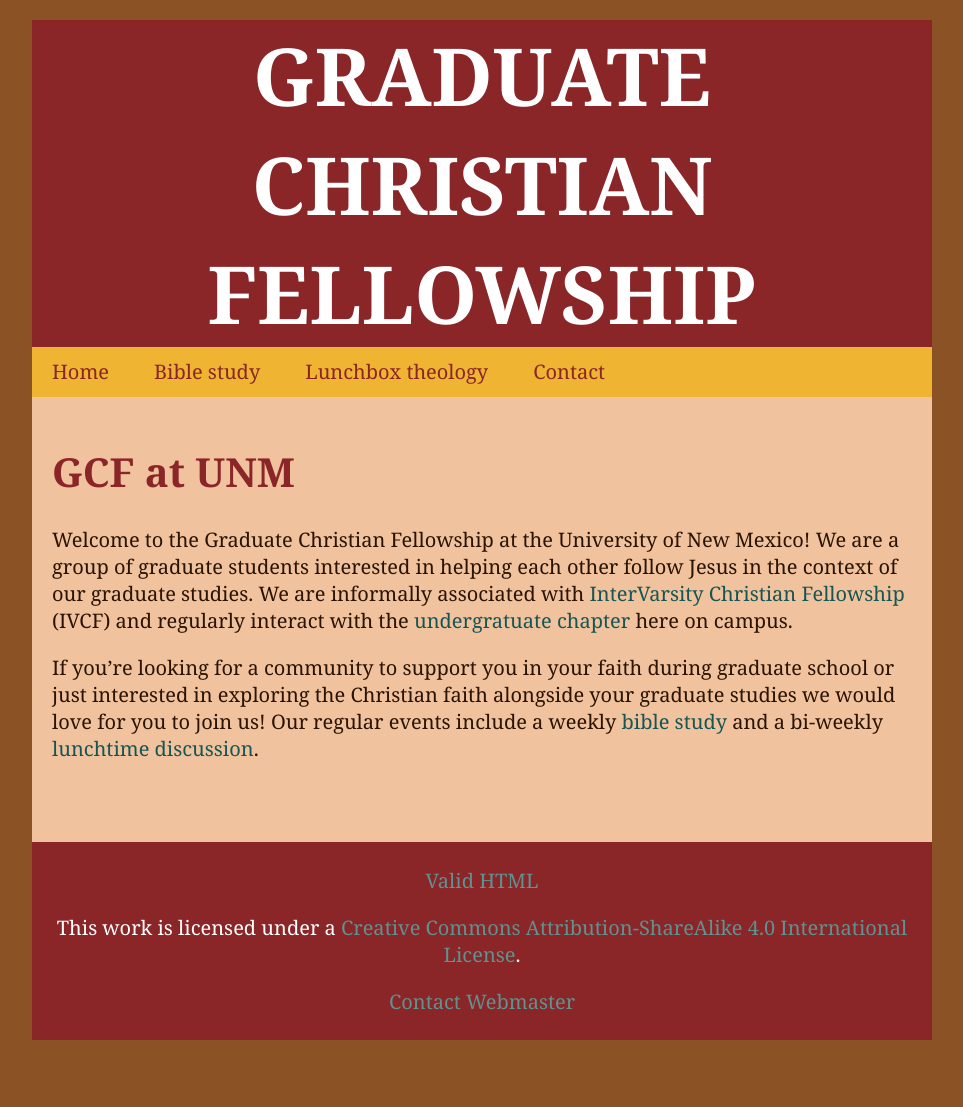
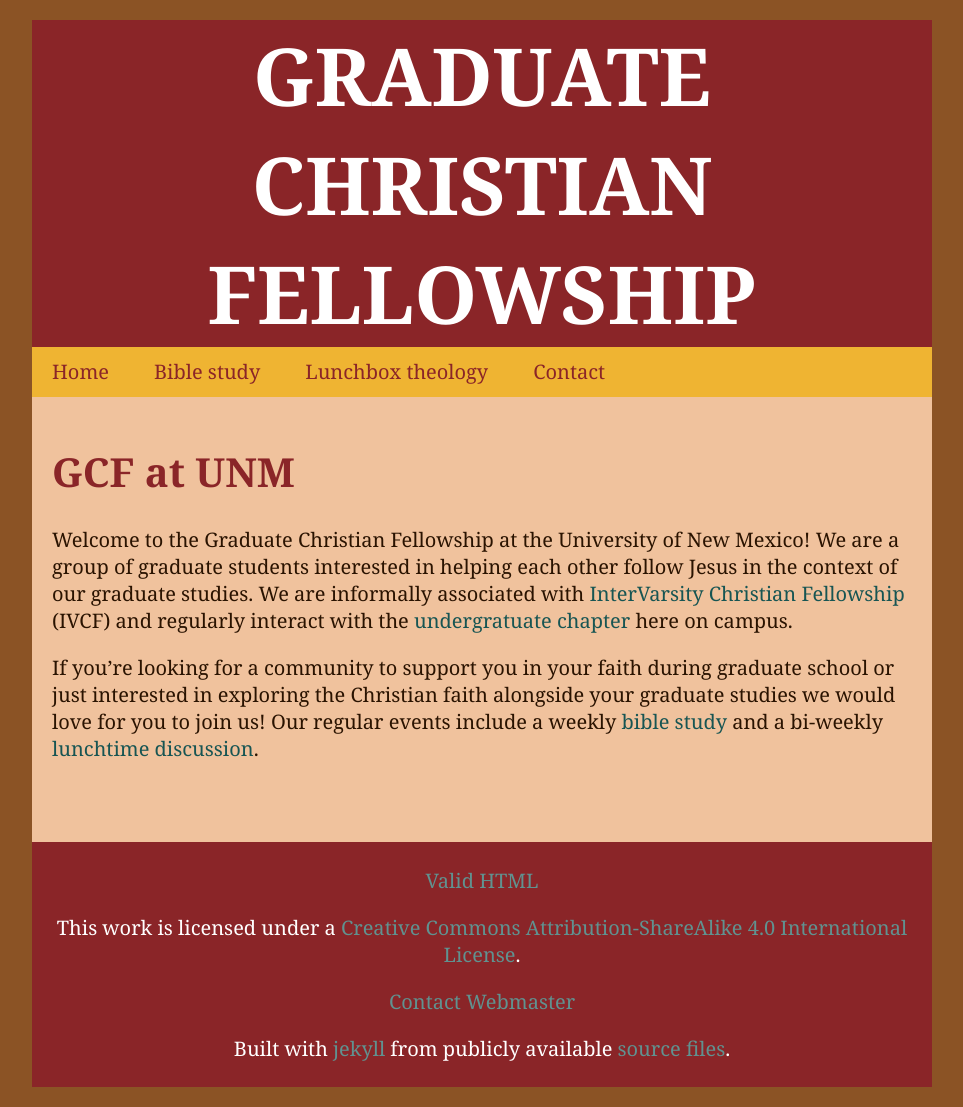
Before and after one commit to jarthurgross/gcf-website, a Jekyll site: the page built from index.md, in a window 1280 px wide. Shown: the whole page, without its empty margins (158-1121 px from the left). Built offline with Jekyll 4.4.1, drawn with Linux system fonts in a browser that asks for light colours; Markdown is read by kramdown in place of the engine named in the settings; before the commit the page ends 1060 px from its top, so only the background shows below that.

Commit message:
Add jekyll and source-file links to footer

```diff
--- a/_layouts/default.html
+++ b/_layouts/default.html
@@ -47,6 +47,9 @@
         <p>
           <a href="mailto:azaghalofbelegost@gmail.com">Contact Webmaster</a>
         </p>
+        <p>
+          Built with <a href="http://jekyllrb.com/">jekyll</a> from publicly available <a href="https://github.com/jarthurgross/gcf-website">source files</a>.
+        </p>
       </div>
     </div>
 
```
